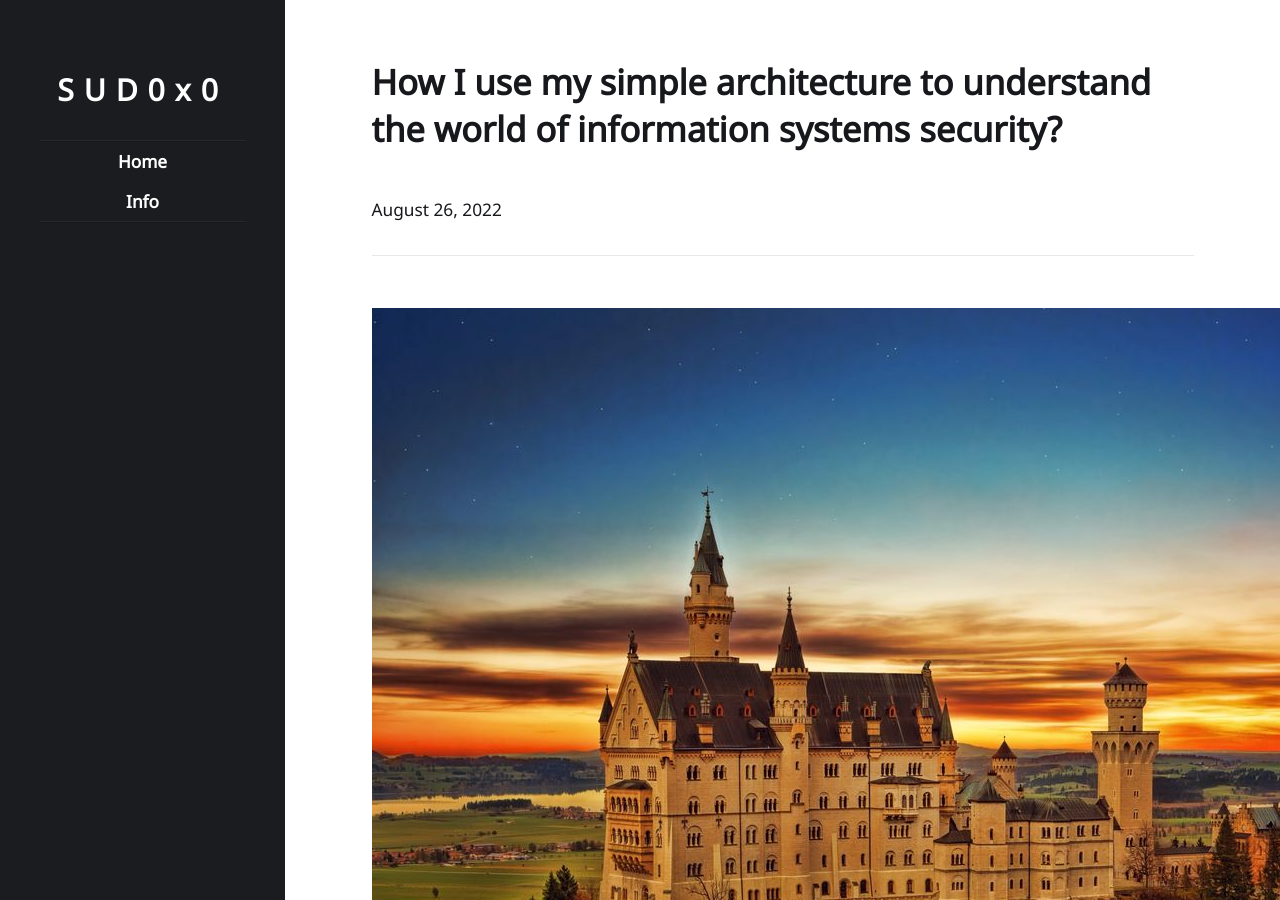
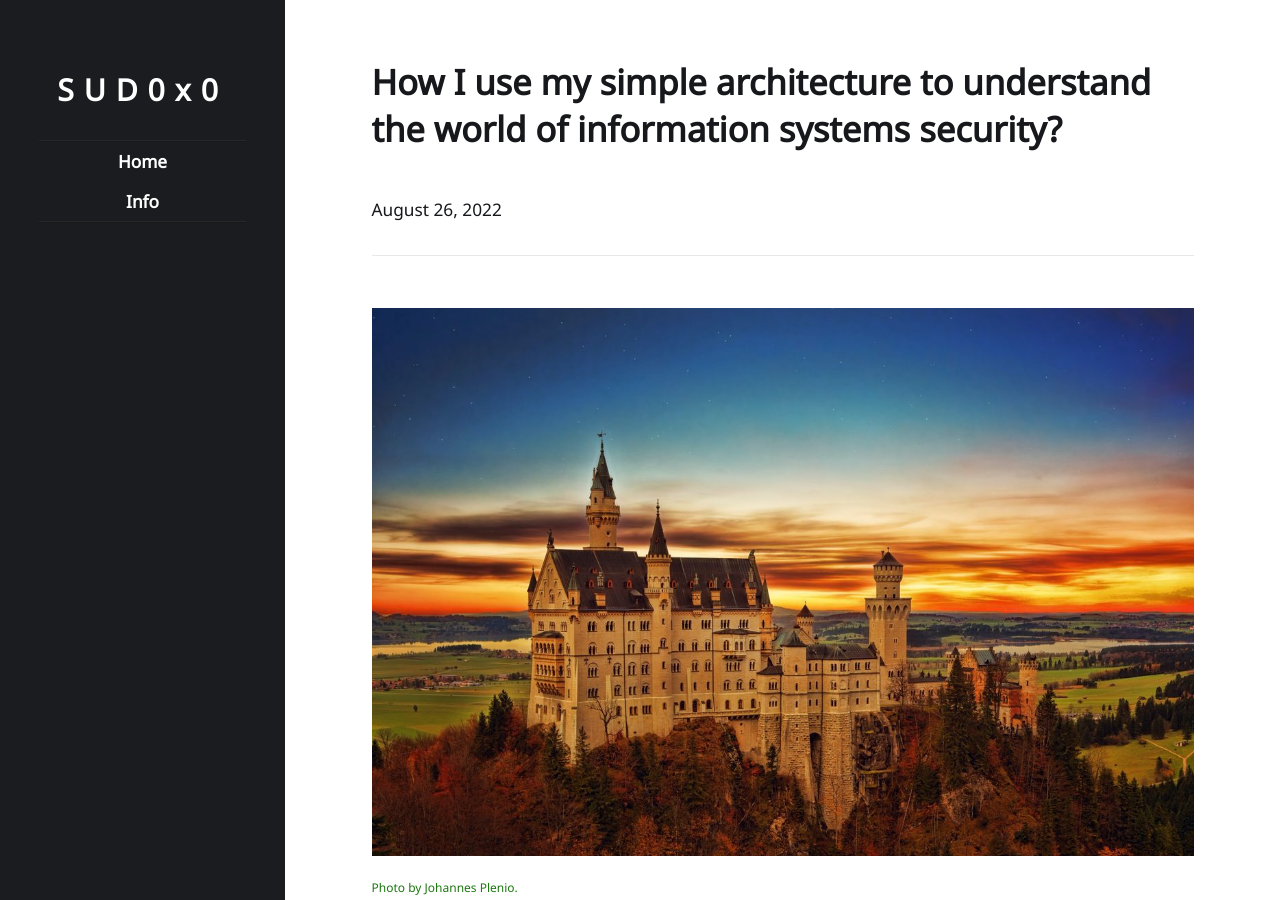
Before and after one commit to sud0x0/SUD0x0, a Jekyll site: the page built from _posts/2022-08-26-How-I-use-my-simple-architecture-to-understand-the-world-of-information-systems-security.md, in a window 1280 px wide and 900 px high. Built offline with Jekyll 4.4.1, drawn with Linux system fonts in a browser that asks for light colours.

Commit message:
Favicon Edit

```diff
--- a/_includes/head.html
+++ b/_includes/head.html
@@ -10,4 +10,5 @@
   <meta name="viewport" content="width=device-width, initial-scale=1.0, shrink-to-fit=no">
   <link href="https://fonts.googleapis.com/css2?family=Noto+Sans" rel="stylesheet">
   <link rel="stylesheet" href="{{ site.url | append: '/css/Main.css' }}">
+  <link rel="shortcut icon" type="image/png" href="https://sud0x0.com/images/favicon.png">
 </head>
--- a/_posts/2022-08-26-How-I-use-my-simple-architecture-to-understand-the-world-of-information-systems-security.md
+++ b/_posts/2022-08-26-How-I-use-my-simple-architecture-to-understand-the-world-of-information-systems-security.md
@@ -7,7 +7,7 @@ excerpt: "Add here"
 Keywords: Information Systems Security, Cyber Security
 ---
 
-![_config.yml]({{ site.baseurl }}/images/article-1.jpeg)
+<img src="https://sud0x0.com/images/article-1.jpeg"  width="100%">
 <p style="font-size:12px"><a href="https://www.pexels.com/photo/white-and-brown-concrete-building-1119972/" target="_blankl">Photo by Johannes Plenio.</a></p>
 
 <br>
```
Also changed, not shown: images/favicon.png (added).
